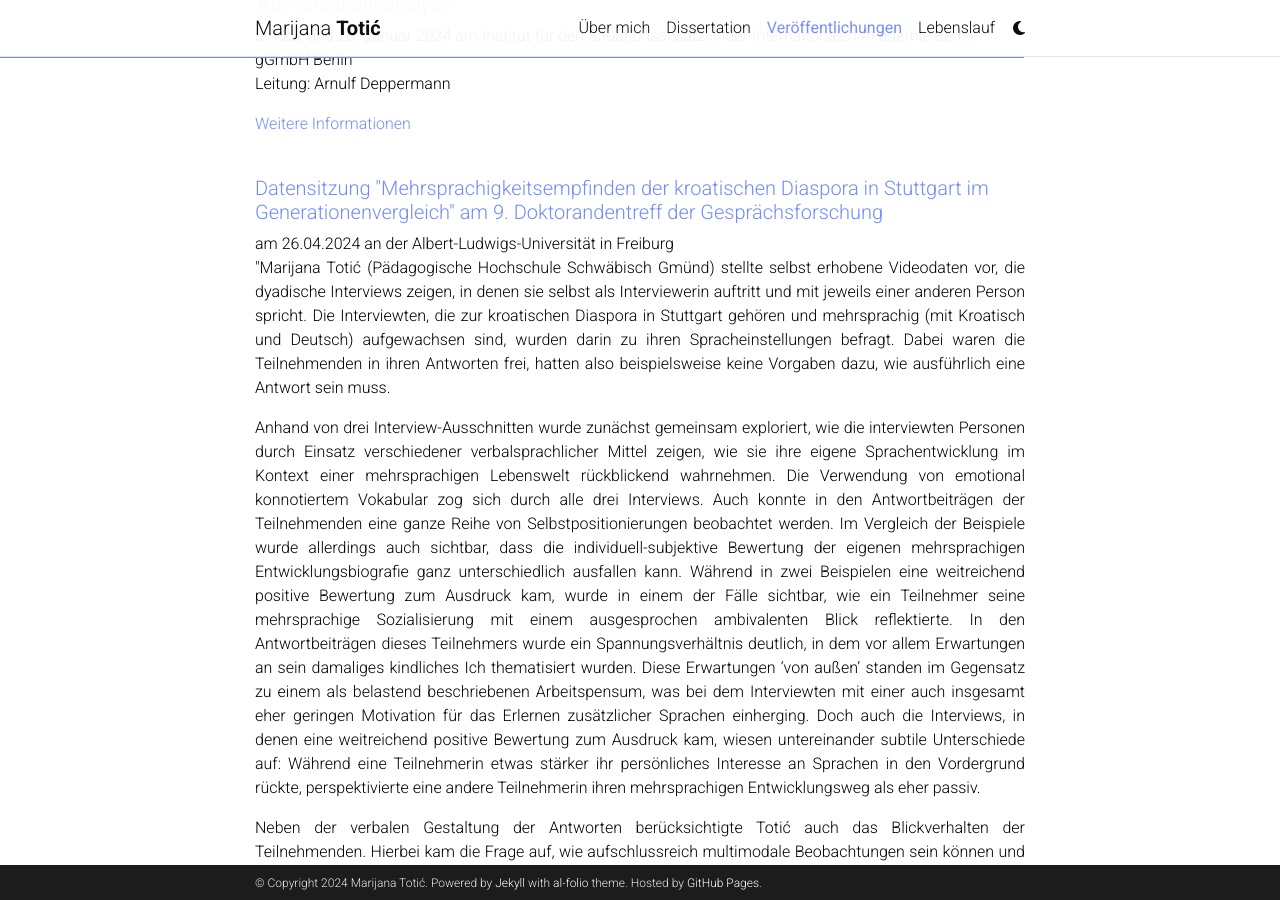
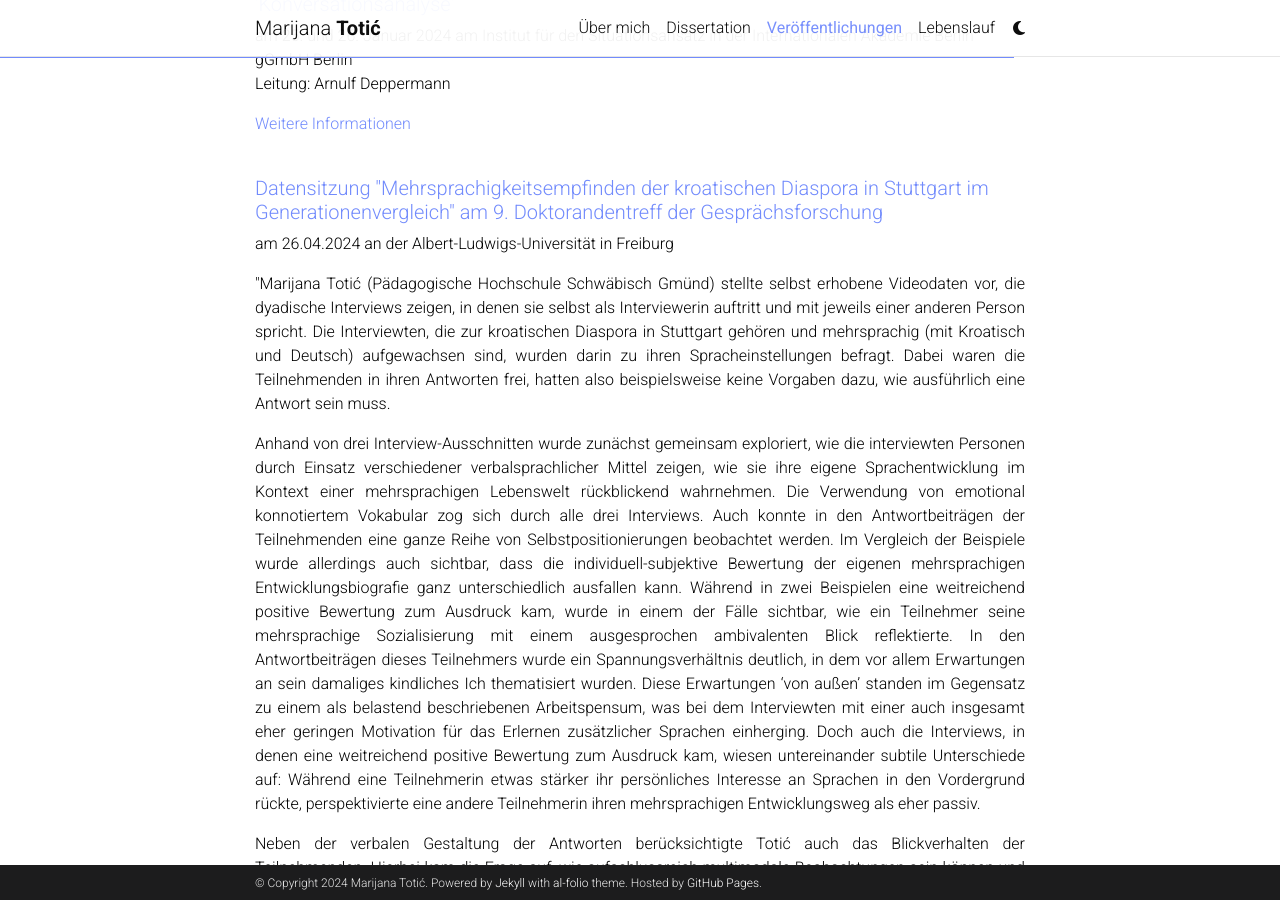
Before and after one commit to MarijanaTotic/MarijanaTotic.github.io, a Jekyll site: the page built from _pages/Veröffentlichungen.md, in a window 1280 px wide and 900 px high, scrolled down 1313 px. Built offline with Jekyll 4.4.1, drawn with Linux system fonts in a browser that asks for light colours; comment, search, counter and statistics services are not loaded; a style sheet for code colours, icons or effects is not loaded.

Commit message:
fix spaces

```diff
--- a/_pages/Veröffentlichungen.md
+++ b/_pages/Veröffentlichungen.md
@@ -48,7 +48,8 @@
 <h5>
 <a href='#'>Datensitzung "Mehrsprachigkeitsempfinden der kroatischen Diaspora in Stuttgart im Generationenvergleich" am 9. Doktorandentreff der Gesprächsforschung</a>
 </h5>
-am 26.04.2024 an der Albert-Ludwigs-Universität in Freiburg<br>
+
+<p>am 26.04.2024 an der Albert-Ludwigs-Universität in Freiburg</p>
 
 <p align="justify">
 "Marijana Totić (Pädagogische Hochschule Schwäbisch Gmünd) stellte selbst erhobene Videodaten vor, die dyadische Interviews zeigen, in denen sie selbst als Interviewerin auftritt und mit jeweils einer anderen Person spricht. Die Interviewten, die zur kroatischen Diaspora
```
